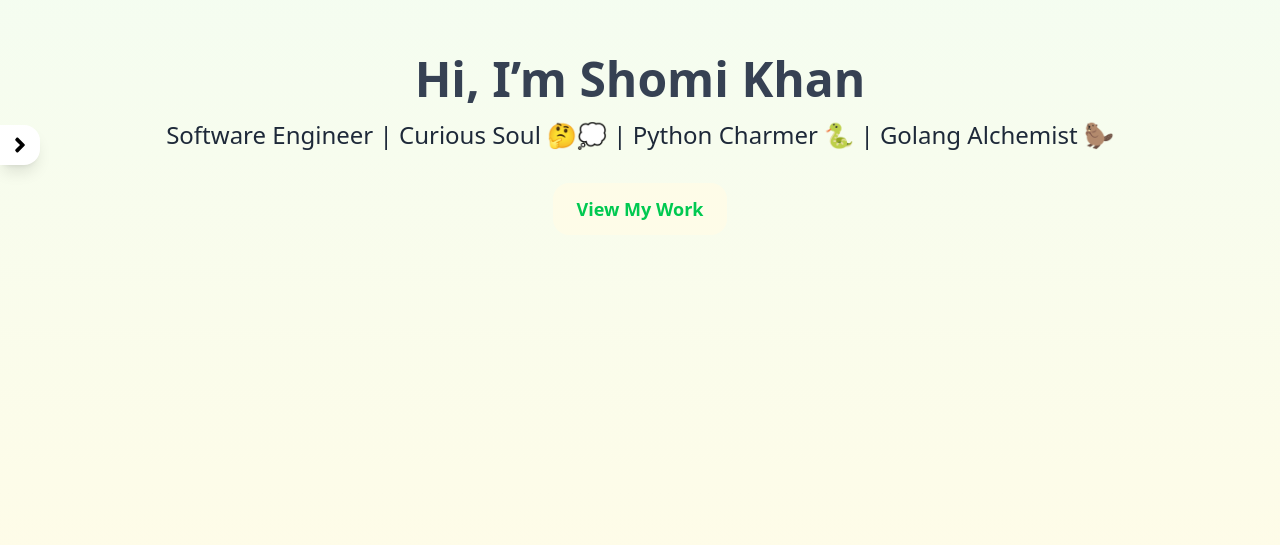
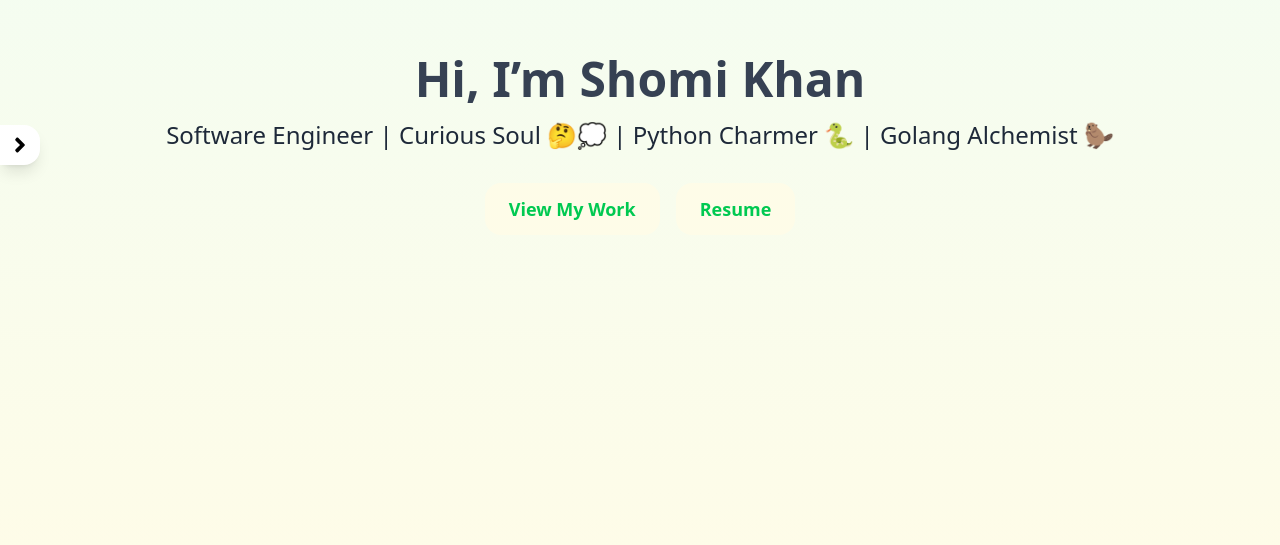
Before and after one commit to nahK994/nahK994.github.io, a Next.js app: page / in a window 1280 px wide. Shown: the part 255-800 px from the top of the page. Built offline with nearby package versions, Linux system fonts and the light colour scheme.

Commit message:
add resume into hero section

```diff
--- a/app/components/hero/page.tsx
+++ b/app/components/hero/page.tsx
@@ -9,12 +9,20 @@ export default function Hero() {
             <p className="text-lg md:text-2xl mb-8 animate-fade-in-up text-gray-800">
                 {hero.subTitle}
             </p>
+            <div className="flex flex-row justify-center items-center gap-4">
                 <a
                     href={profile.github.url} target="_blank"
                     className="bg-yellow-50 text-green-500 px-6 py-3 rounded-2xl text-lg font-semibold transition-transform transform hover:scale-105 hover:shadow-lg"
                 >
                     View My Work
                 </a>
+                <a
+                    href="ShomiKhan_Resume.pdf" target="_blank"
+                    className="bg-yellow-50 text-green-500 px-6 py-3 rounded-2xl text-lg font-semibold transition-transform transform hover:scale-105 hover:shadow-lg"
+                >
+                    Resume
+                </a>
+            </div>
         </div>
     </section>
 
```
Also changed, not shown: 1 other file (tests, documents, lock files or other folders). Lines whose indentation alone changed are shown as unchanged.
